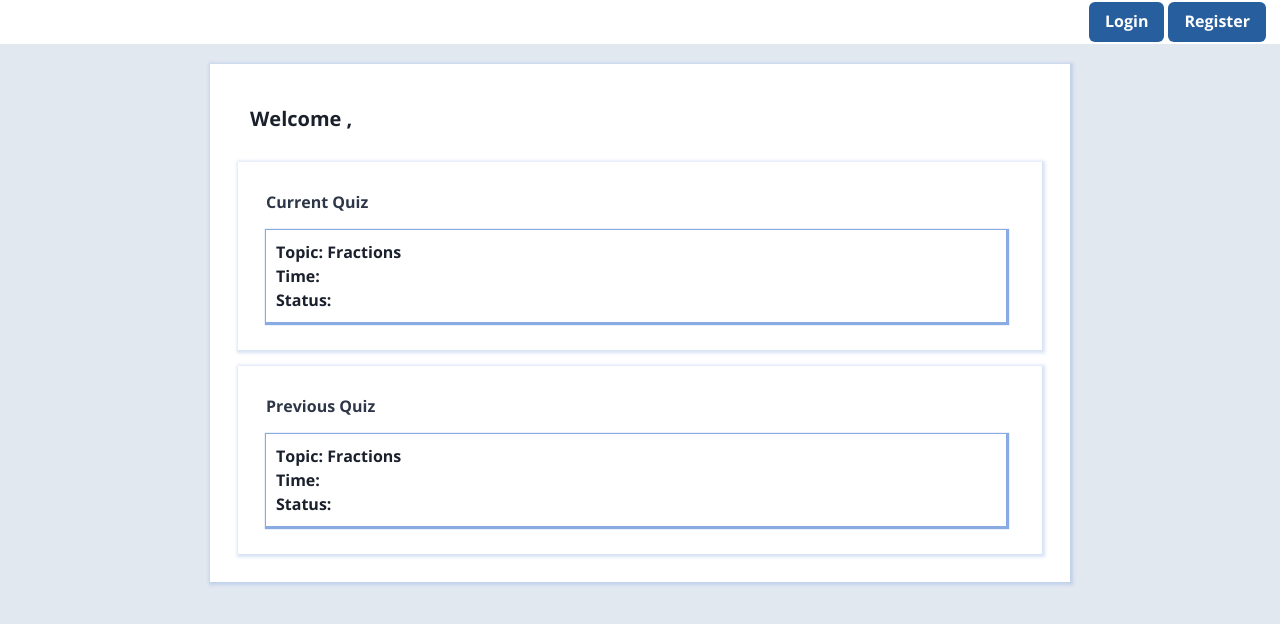
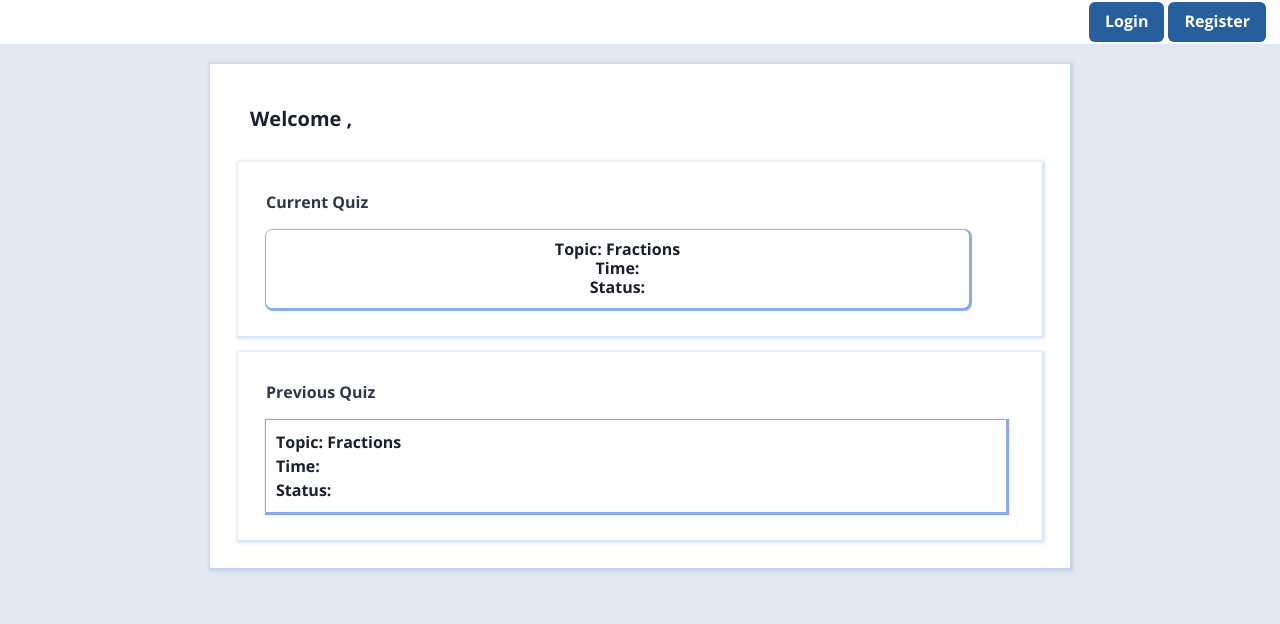
Before and after one commit to ThembaMtshelwane/exam-prep-students, a Next.js app: page /dashboard in a window 1280 px wide. Shown: the top 624 px of the page. Built offline with nearby package versions, Linux system fonts and the light colour scheme; no server answers; the database is empty.

Commit message:
Loading effect for chosen active quiz

```diff
--- a/src/components/DashboardPage/ActiveQuiz.tsx
+++ b/src/components/DashboardPage/ActiveQuiz.tsx
@@ -28,55 +28,32 @@ const ActiveQuiz:React.FC<ActiveQuizProps> = ({topicInfo}) => {
     const [user] = useAuthState(auth)
 
     const goToQuiz =() =>{
+      setLoading(true)
       router.push(`quiz/fractions`)
     }
-    const attemptRecord = async (selectedTopic:string) =>{
-    // Add this quiz (selectedTopic) to student history as an attempted quiz
-        setLoading(true)
-        try {
-          const studentDocRef= doc(firestore,`students/${user?.uid}/quizHistory/${selectedTopic}`)
 
-            await runTransaction(firestore,async (transaction) => {
-            //  const studentSnippet = await transaction.get(studentDocRef)
-            //  if(studentSnippet.exists()){
-            //     throw new Error('Sorry Quiz already taken.')
-            //   }
-            //overwrite previous info
-             transaction.set(studentDocRef,{
-                topicId : selectedTopic,
-                isComplete: false,
-                attemptedAts : serverTimestamp(),
-                })
-            //  router.push(`quiz/fractions`)
-             router.push(`quiz/${selectedTopic}`)
-            })
-
-        } catch (error:any) {
-          console.log('handleCreateQuiz error ',error)
-          setError(error.message)
-        }
-         setLoading(false)
-    }
     return (
         <>
           <Box onClick={goToQuiz} m ={2} p={5} boxShadow='1px 1px 3px 2px rgba(97, 143, 217, .25)' >
             <Box fontSize='16px' fontWeight={700} color='gray.700' p={2}>
-              <p> Current Quiz</p>
+               Current Quiz
             </Box>
             <Flex direction='row' pr={2} m={2} >
 
             <List width='100%'>
                 <Stack spacing={5}>
                   <ListItem>
-                    <Box  cursor='pointer' fontWeight={700}
-                     bg='white' boxShadow='1px 1px 1px 2px rgba(97, 143, 217, .75)'p='10px'
-                      _hover={{
-                        bg:'#265e9e', color:'white',
-                      }}>
-                        <Text >Topic: Fractions</Text>
-                        <Text>Time:</Text>
-                        <Text>Status:</Text>
-                    </Box>
+                    <Button fontWeight={700} bg='white' boxShadow='1px 1px 1px 2px rgba(97, 143, 217, .75)'p='10px'  _hover={{ bg:'#265e9e', color:'white',}}
+                      isLoading={loading}
+                      width='95%'
+                      height='50%'
+                      >
+                        <Flex direction='column'>
+                          <Text >Topic: Fractions</Text>
+                          <Text>Time:</Text>
+                          <Text>Status:</Text>
+                        </Flex>
+                    </Button>
                   </ListItem>
                 </Stack>
              </List>
```
